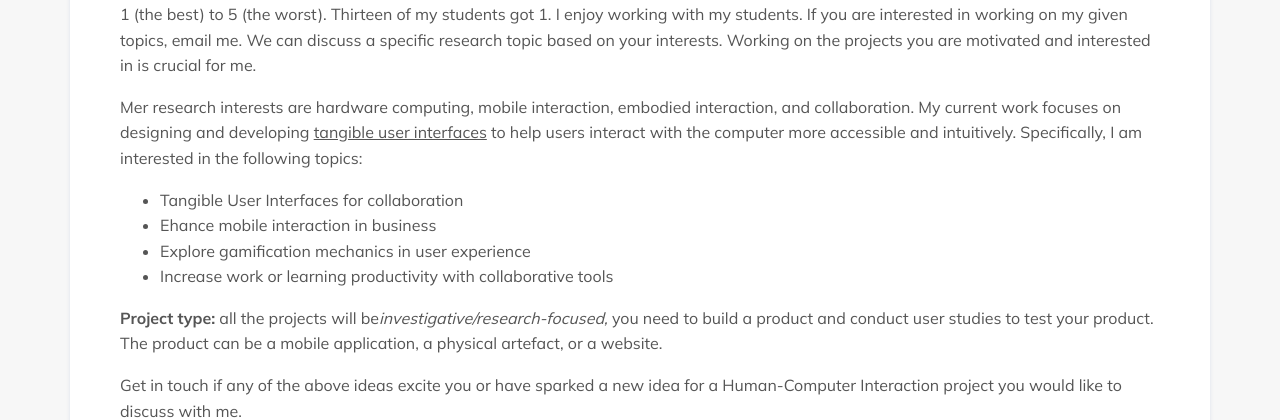
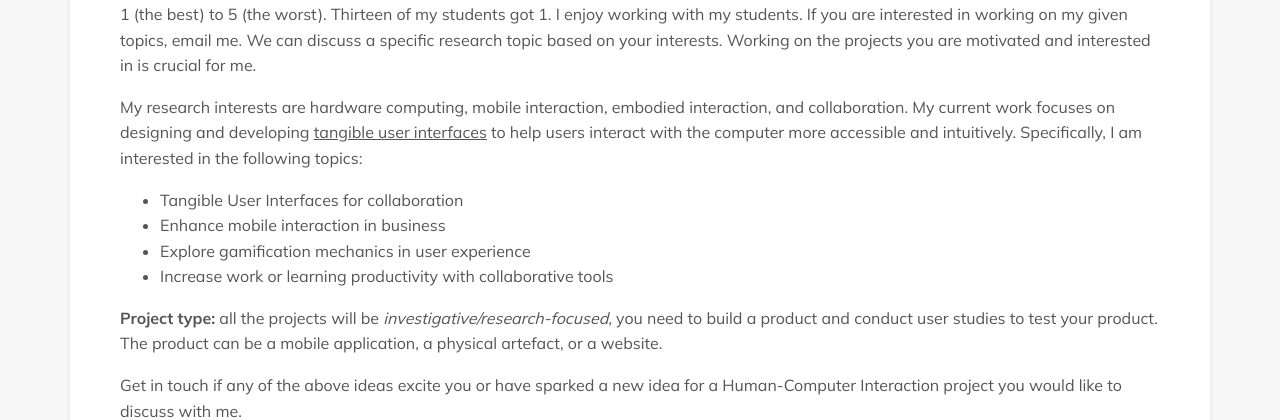
Before and after one commit to NorSC/supervisor-search, a Jekyll site: the page built from _supervisors/amy-melniczuk.md, in a window 1280 px wide. Shown: the part 423-843 px from the top of the page. Built offline with Jekyll 4.4.1, drawn with Linux system fonts in a browser that asks for light colours; a script that is not in the unit is left out.

Commit message:
Update Supervisors “amy-melniczuk”

```diff
--- a/_supervisors/amy-melniczuk.md
+++ b/_supervisors/amy-melniczuk.md
@@ -52,19 +52,19 @@ additional_details: >-
   projects you are motivated and interested in is crucial for me.
 
 
-  Mer research interests are hardware computing, mobile interaction, embodied interaction, and collaboration. My current work focuses on designing and developing [tangible user interfaces](https://en.wikipedia.org/wiki/Tangible_user_interface#:~:text=A%20tangible%20user%20interface%20represents,range%20of%20possible%20application%20areas.) to help users interact with the computer more accessible and intuitively. Specifically, I am interested in the following topics:
+  My research interests are hardware computing, mobile interaction, embodied interaction, and collaboration. My current work focuses on designing and developing [tangible user interfaces](https://en.wikipedia.org/wiki/Tangible_user_interface#:~:text=A%20tangible%20user%20interface%20represents,range%20of%20possible%20application%20areas.) to help users interact with the computer more accessible and intuitively. Specifically, I am interested in the following topics:
 
 
   * Tangible User Interfaces for collaboration
 
-  * Ehance mobile interaction in business
+  * Enhance mobile interaction in business
 
   * Explore gamification mechanics in user experience
 
   * Increase work or learning productivity with collaborative tools
 
 
-  **Project type:** all the projects will be*investigative/research-focused,* you need to build a product and conduct user studies to test your product. The product can be a mobile application, a physical artefact, or a website.
+  **Project type:** all the projects will be *investigative/research-focused,* you need to build a product and conduct user studies to test your product. The product can be a mobile application, a physical artefact, or a website.
 
 
   Get in touch if any of the above ideas excite you or have sparked a new idea for a Human-Computer Interaction project you would like to discuss with me.
```
